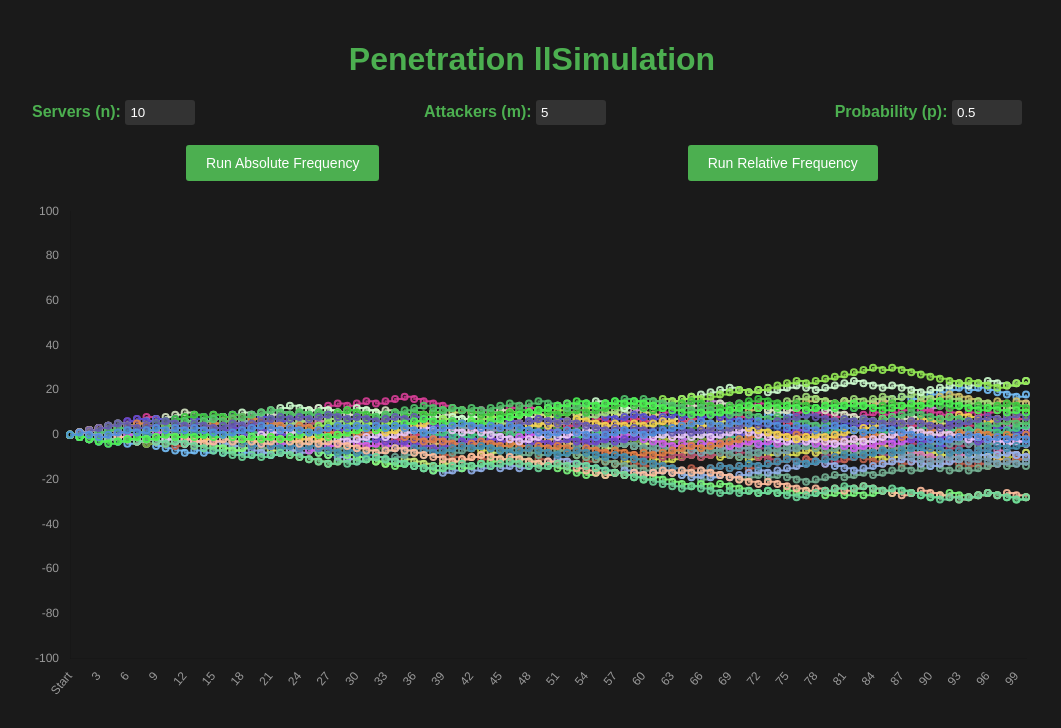
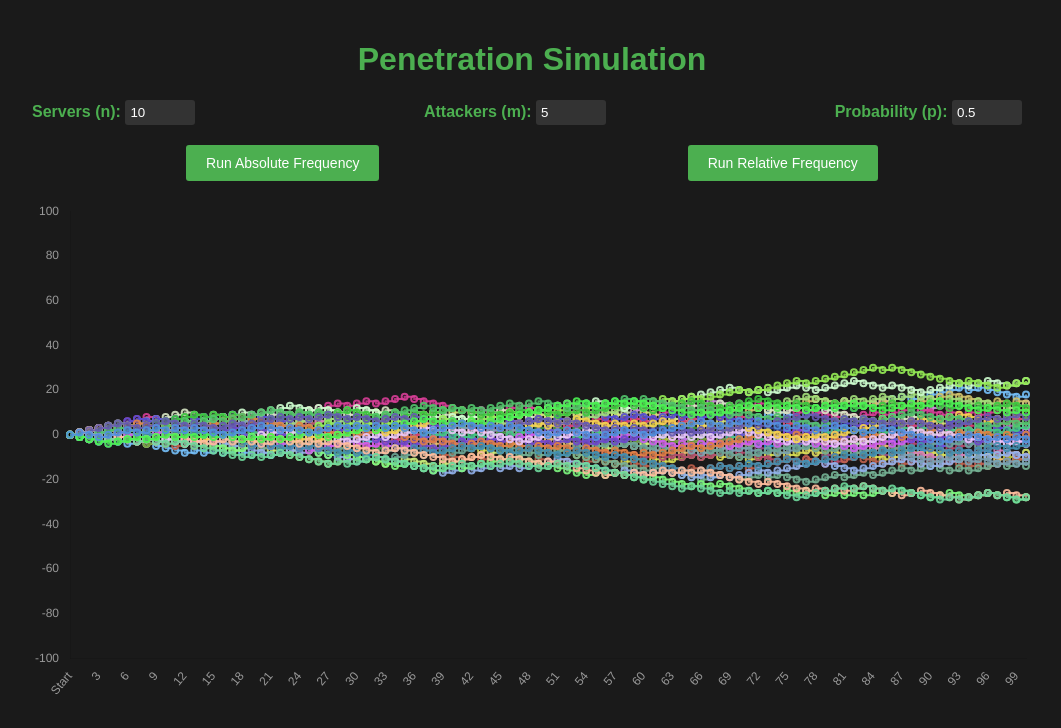
Before and after one commit to AchilleLauro/statistics2024-homework2, a plain HTML site: page index.html in a window 1280 px wide. Shown: the top 728 px of the page, without its empty margins (108-1169 px from the left). Drawn offline with nearby package versions, Linux system fonts and the light colour scheme; animation ran at ten frames a second.

Commit message:
Update index.html

```diff
--- a/index.html
+++ b/index.html
@@ -8,7 +8,7 @@
     <script src="https://cdn.jsdelivr.net/npm/chart.js"></script>
 </head>
 <body>
-    <h1>Penetration llSimulation</h1>
+    <h1>Penetration Simulation</h1>
 
     <form id="configForm">
         <div>
```
